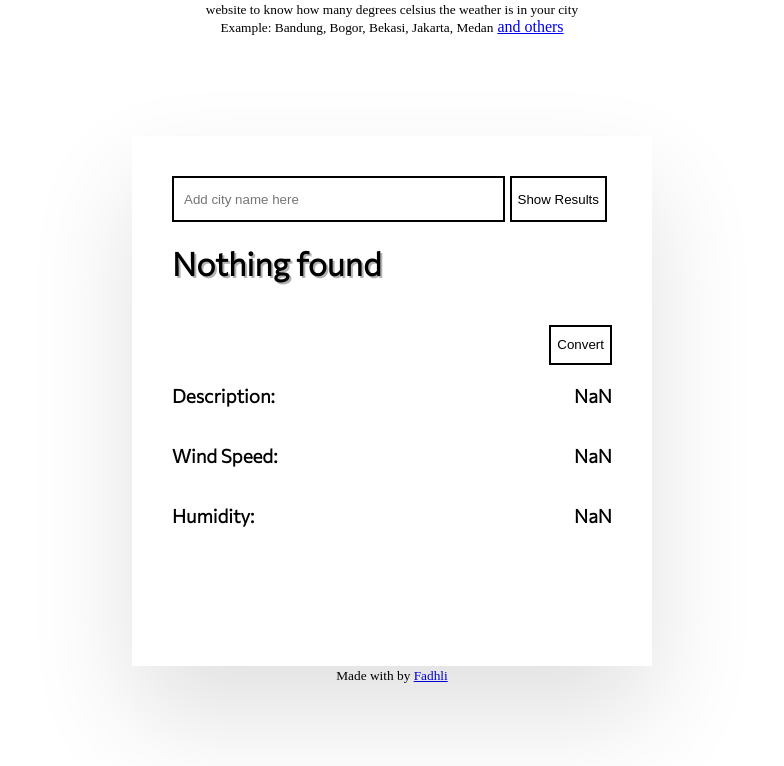
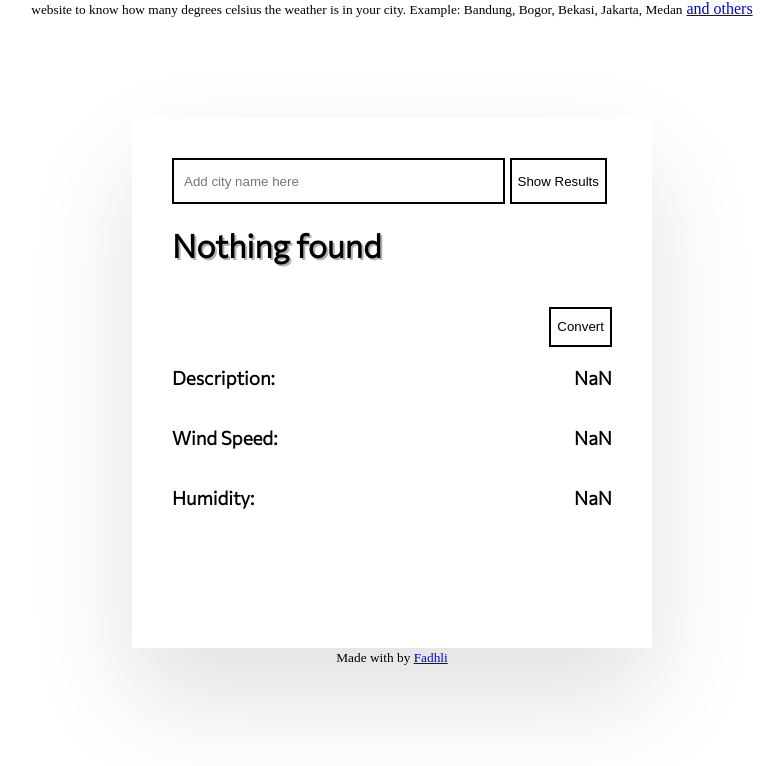
Before and after one commit to xanzheus/WeatherApp, a plain HTML site: page index.html in a window 1280 px wide. Shown: the whole page, without its empty margins (248-1032 px from the left). Drawn offline with Linux system fonts and the light colour scheme.

Commit message:
Update index.html

```diff
--- a/index.html
+++ b/index.html
@@ -12,10 +12,8 @@
 </div>
 
        <!-- Readme -->
-    <div class="text-decoration-none text-secondary"><small> website to know how many degrees celsius the weather is in your city</a></small>
     </div>
-
-    <div class="text-decoration-none text-secondary"><small>Example: Bandung, Bogor, Bekasi, Jakarta, Medan</a></small>
+    <div class="text-decoration-none text-secondary"><small>website to know how many degrees celsius the weather is in your city. Example: Bandung, Bogor, Bekasi, Jakarta, Medan</a></small>
 
        <a href="https://www.instagram.com/itspapoy/"  class="text-decoration-none text-secondary">and others</a></small>
     </div>
```
